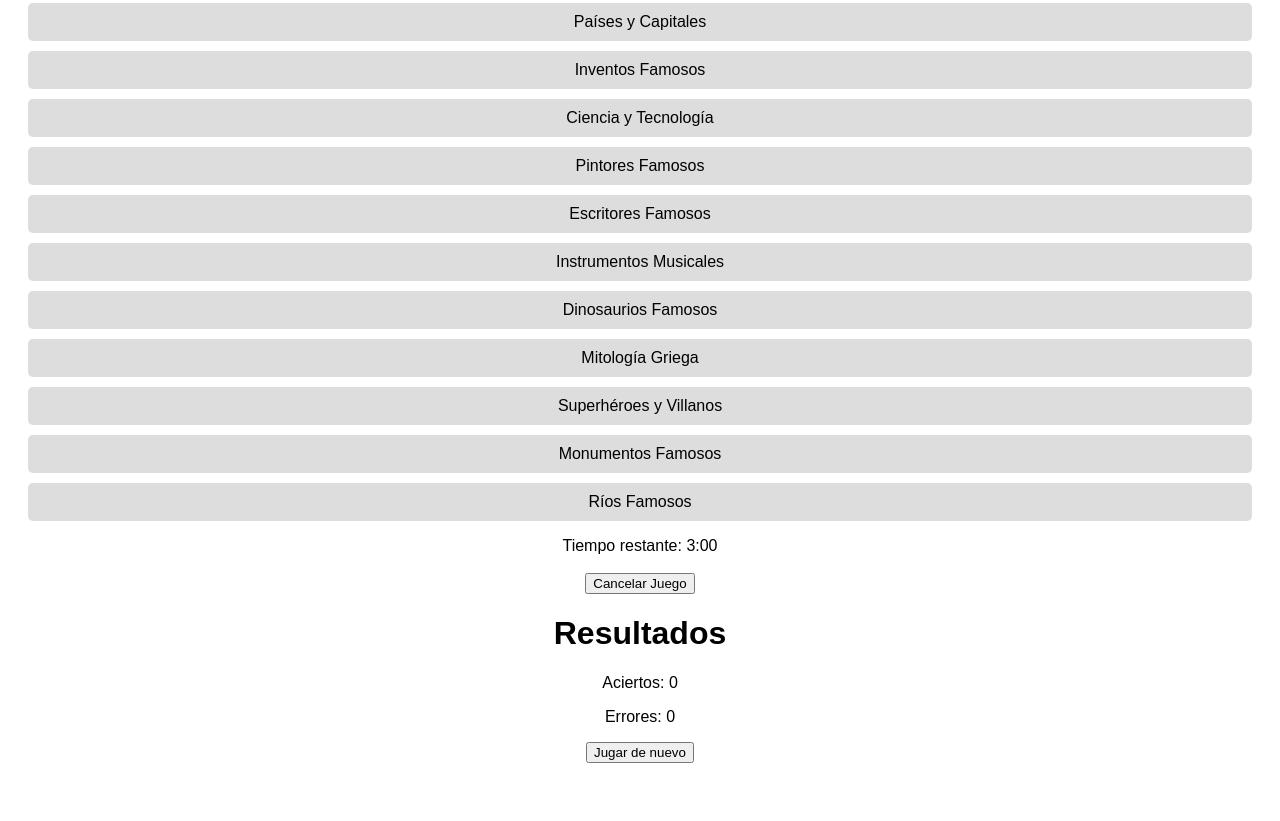
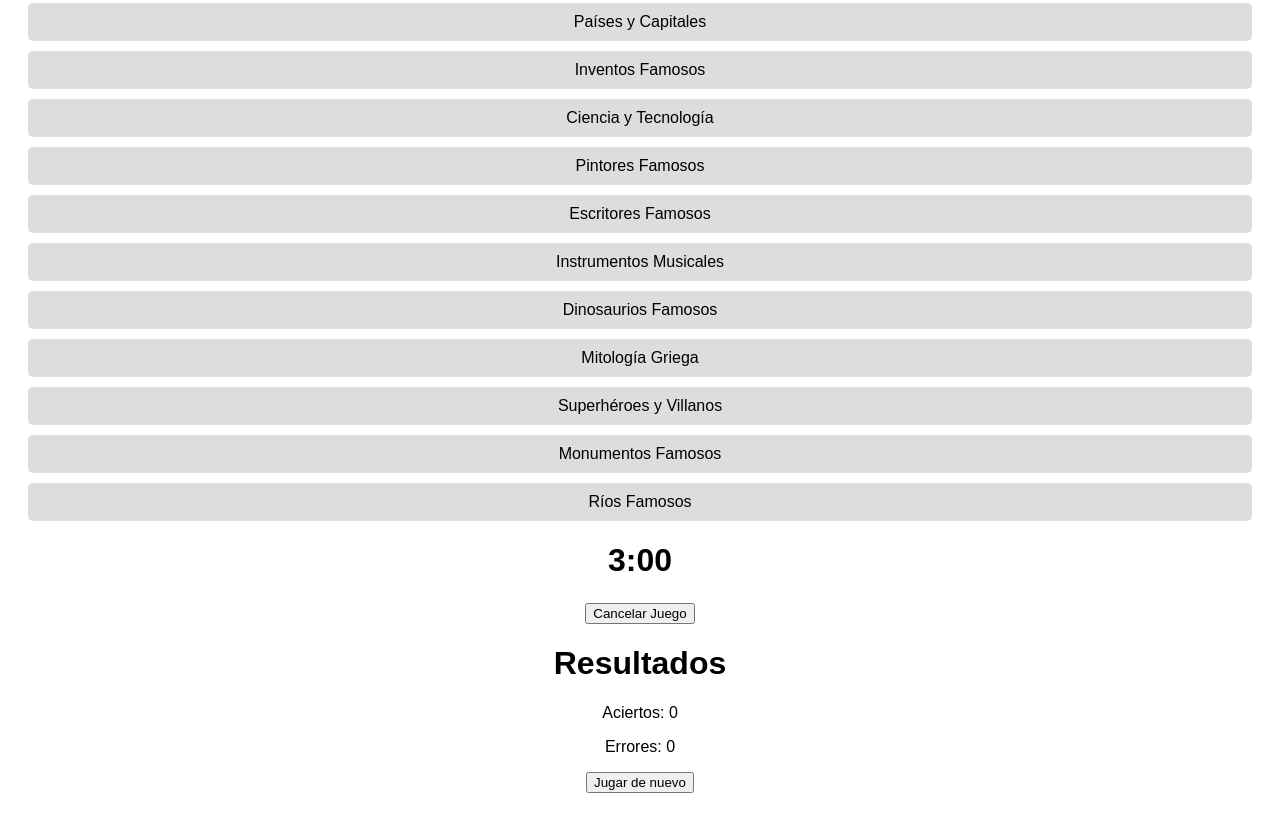
Before and after one commit to davidmscl/adivina, a plain HTML site: page index.html in a window 1280 px wide. Shown: the part 681-1502 px from the top of the page. Before the commit the page ends 1472 px from the top, so only its background shows below. Drawn offline with Linux system fonts and the light colour scheme.

Commit message:
ajuste tamaño timer

```diff
--- a/index.html
+++ b/index.html
@@ -26,7 +26,7 @@
     <div id="juego-screen" >
         <div>
         <span id="concepto" class="concepto"></span>
-        <p>Tiempo restante: <span id="timer">3:00</span></p>
+        <p><h1> <span id="timer">3:00</span> </h1> </p>
         <button id="cancel-btn">Cancelar Juego</button>
         <span id="aciertosErrores"></span>
         <span id="betaValue"></span>
```
